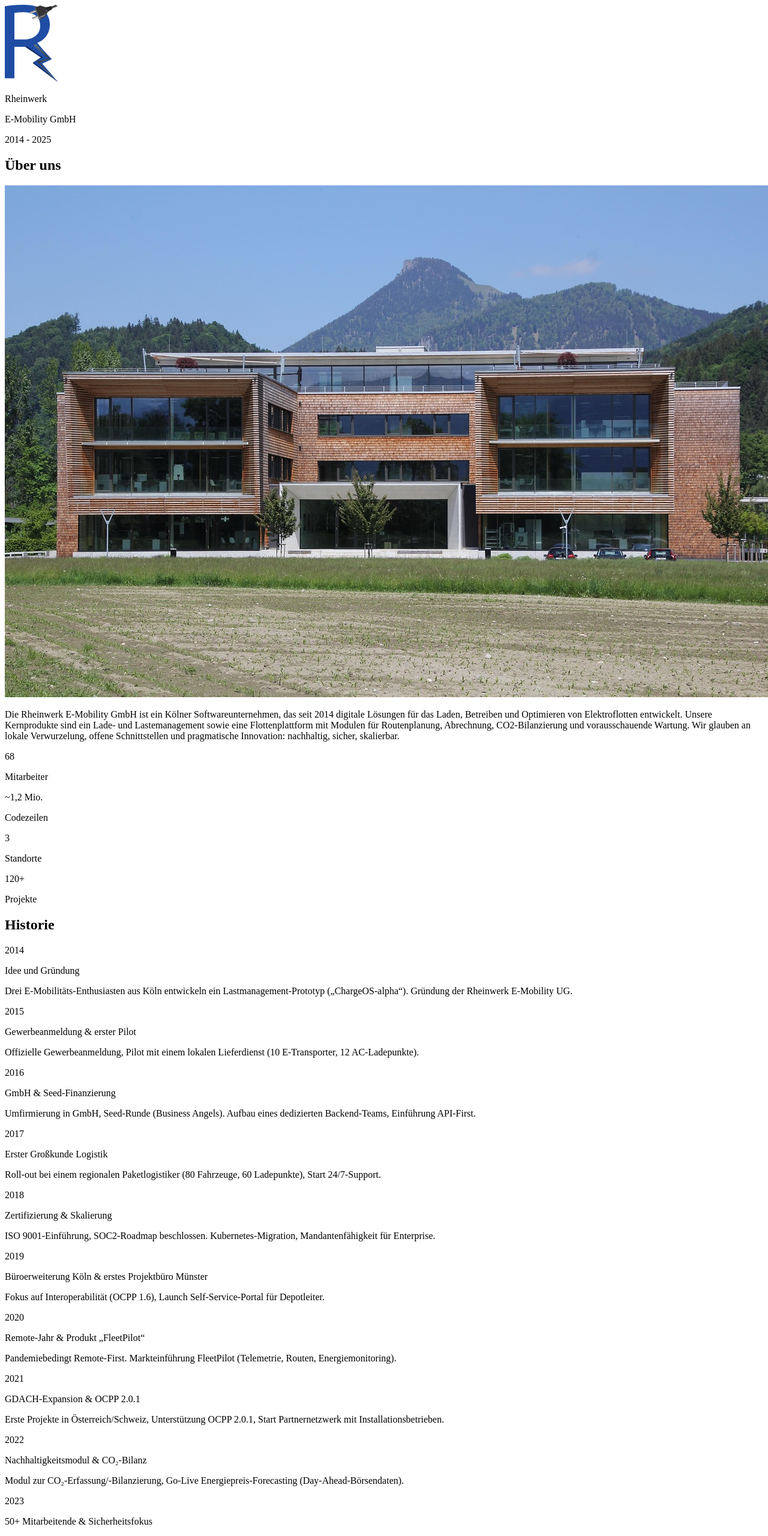
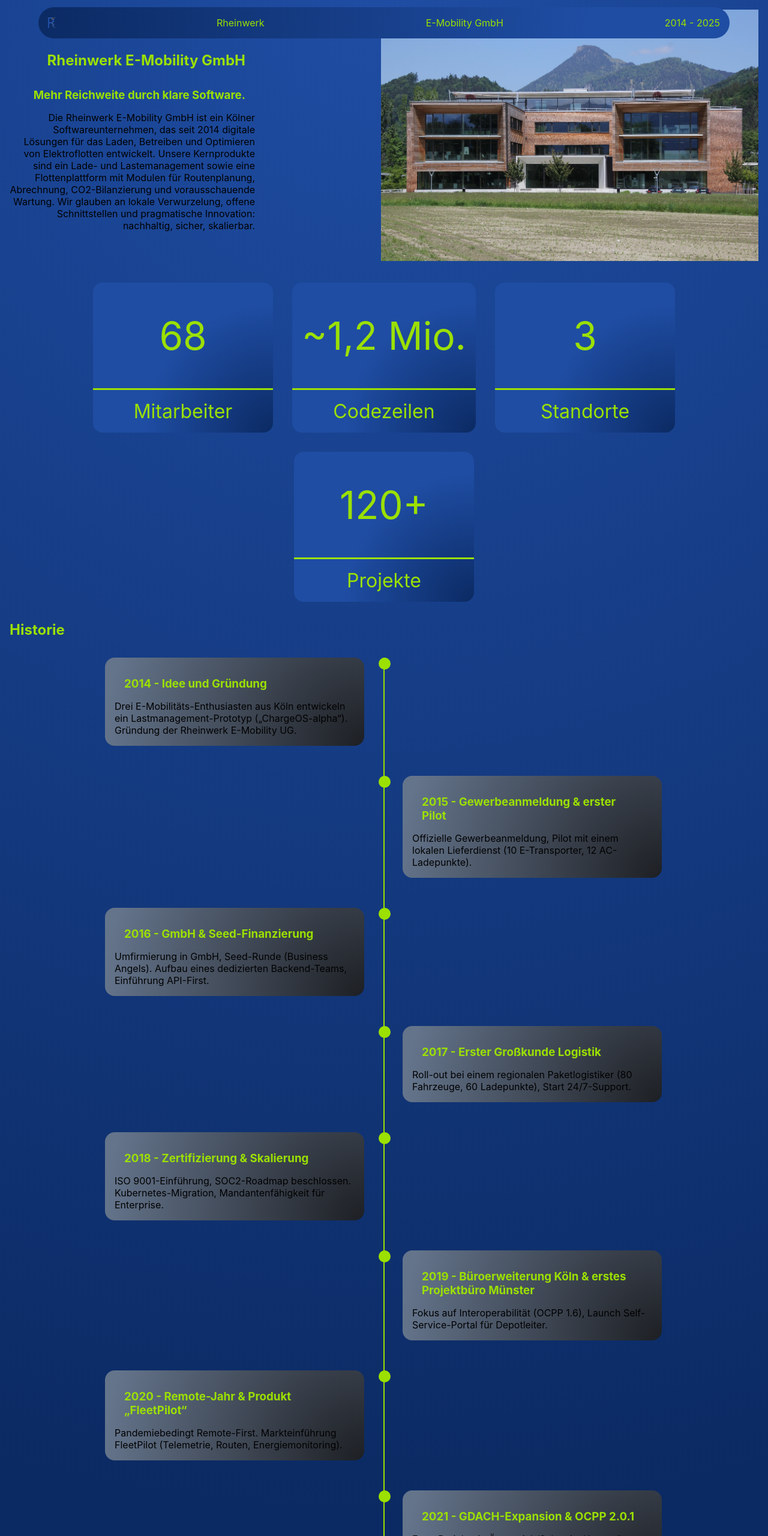
Before and after one commit to danielStudy7/danielStudy7.github.io, a plain HTML site: page src/html/history.html in a window 1280 px wide. Shown: the top 2560 px of the page at 60% size. Drawn offline with Linux system fonts and the light colour scheme.

Commit message:
stylesheet inkl. Anpassungen in der Struktur

```diff
--- a/src/html/history.html
+++ b/src/html/history.html
@@ -3,12 +3,13 @@
     <head>
         <meta charset="UTF-8">
         <title>Firmenhistorie</title>
-        <link rel="icon" href="/ressource/img/logo.png">
+        <link rel="icon" href="/ressource/img/favicon3.svg">
+        <link rel="stylesheet" href="/src/styles/style.css"
         <meta name="viewport" content= "width=device-width, initial-scale=1.0">
     </head>
     <body>
         <!---Header-->
-        <div>
+        <div class="header">
             <img class="logo" src="/ressource/img/logo.png">
             <p>Rheinwerk</p>
             <p>E-Mobility GmbH</p>
@@ -17,157 +18,197 @@
 
         <!---Über uns-->
         <div class="container">
-            <h2>Über uns</h2>
+            <div class="image-container">
+                <div class="text-companyName">
+                    <h2>Rheinwerk E-Mobility GmbH</h2>
+                    <h3>Mehr Reichweite durch klare Software.</h3>
+                    <p>Die Rheinwerk E-Mobility GmbH ist ein Kölner Softwareunternehmen, das seit 2014 digitale Lösungen für das Laden, Betreiben und Optimieren von Elektroflotten entwickelt. Unsere Kernprodukte sind ein Lade- und Lastemanagement sowie eine Flottenplattform mit Modulen für Routenplanung, Abrechnung, CO2-Bilanzierung und vorausschauende Wartung. Wir glauben an lokale Verwurzelung, offene Schnittstellen und pragmatische Innovation: nachhaltig, sicher, skalierbar.</p>
+                </div>
+                <div>
                     <img src="/ressource/img/building.jpg">
-            <p>Die Rheinwerk E-Mobility GmbH ist ein Kölner Softwareunternehmen, das seit 2014 digitale Lösungen für das Laden, Betreiben und Optimieren von Elektroflotten entwickelt. Unsere Kernprodukte sind ein Lade- und Lastemanagement sowie eine Flottenplattform mit Modulen für Routenplanung, Abrechnung, CO2-Bilanzierung und vorausschauende Wartung. Wir glauben an lokale Verwurzelung, offene Schnittstellen und pragmatische Innovation: nachhaltig, sicher, skalierbar.</p>
+                </div>
             </div>
 
             <!---Kennzahlen-->
             <div class="container">
                 <div class="card">
+                    <div class="card-count">
                         <p>68</p>
+                    </div>
+                    <div class="card-highlightText">
                         <p>Mitarbeiter</p>
                     </div>
+                </div>
                 <div class="card">
+                    <div class="card-count">
                         <p>~1,2 Mio.</p>
+                    </div>
+                    <div class="card-highlightText">
                         <p>Codezeilen</p>
                     </div>
+                </div>
                 <div class="card">
+                    <div class="card-count">
                         <p>3</p>
+                    </div>
+                    <div class="card-highlightText">
                         <p>Standorte</p>
                     </div>
+                </div>
                 <div class="card">
+                    <div class="card-count">
                         <p>120+</p>
+                    </div>
+                    <div class="card-highlightText">
                         <p>Projekte</p>
                     </div>
-        </div>
-
-        <!---Historie--->
-        <div class="container">
-            <h2>Historie</h2>
-            <div class="historyEntry">
-                <div class="year">
-                    <p>2014</p>
-                </div>
-                <div>
-                    <p>Idee und Gründung</p>
-                    <p>Drei E-Mobilitäts-Enthusiasten aus Köln entwickeln ein Lastmanagement-Prototyp („ChargeOS-alpha“). Gründung der Rheinwerk E-Mobility UG.</p>
-                </div>
-            </div>
-            <div class="historyEntry">
-                <div class="year">
-                    <p>2015</p>
-                </div>
-                <div>
-                    <p>Gewerbeanmeldung & erster Pilot</p>
-                    <p>Offizielle Gewerbeanmeldung, Pilot mit einem lokalen Lieferdienst (10 E-Transporter, 12 AC-Ladepunkte).</p>
-                </div>
-            </div>
-            <div class="historyEntry">
-                <div class="year">
-                    <p>2016</p>
-                </div>
-                <div>
-                    <p>GmbH & Seed-Finanzierung</p>
-                    <p>Umfirmierung in GmbH, Seed-Runde (Business Angels). Aufbau eines dedizierten Backend-Teams, Einführung API-First.</p>
-                </div>
-            </div>
-            <div class="historyEntry">
-                <div class="year">
-                    <p>2017</p>
-                </div>
-                <div>
-                    <p>Erster Großkunde Logistik</p>
-                    <p>Roll-out bei einem regionalen Paketlogistiker (80 Fahrzeuge, 60 Ladepunkte), Start 24/7-Support.</p>
-                </div>
-            </div>
-            <div class="historyEntry">
-                <div class="year">
-                    <p>2018</p>
-                </div>
-                <div>
-                    <p>Zertifizierung & Skalierung</p>
-                    <p>ISO 9001-Einführung, SOC2-Roadmap beschlossen. Kubernetes-Migration, Mandantenfähigkeit für Enterprise.</p>
-                </div>
-            </div>
-            <div class="historyEntry">
-                <div class="year">
-                    <p>2019</p>
-                </div>
-                <div>
-                    <p>Büroerweiterung Köln & erstes Projektbüro Münster</p>
-                    <p>Fokus auf Interoperabilität (OCPP 1.6), Launch Self-Service-Portal für Depotleiter.</p>
-                </div>
-            </div>
-            <div class="historyEntry">
-                <div class="year">
-                    <p>2020</p>
-                </div>
-                <div>
-                    <p>Remote-Jahr & Produkt „FleetPilot“</p>
-                    <p>Pandemiebedingt Remote-First. Markteinführung FleetPilot (Telemetrie, Routen, Energiemonitoring).</p>
-                </div>
-            </div>
-            <div class="historyEntry">
-                <div class="year">
-                    <p>2021</p>
-                </div>
-                <div>
-                    <p>GDACH-Expansion & OCPP 2.0.1</p>
-                    <p>Erste Projekte in Österreich/Schweiz, Unterstützung OCPP 2.0.1, Start Partnernetzwerk mit Installationsbetrieben.</p>
-                </div>
-            </div>
-            <div class="historyEntry">
-                <div class="year">
-                    <p>2022</p>
-                </div>
-                <div>
-                    <p>Nachhaltigkeitsmodul & CO₂-Bilanz</p>
-                    <p>Modul zur CO₂-Erfassung/-Bilanzierung, Go-Live Energiepreis-Forecasting (Day-Ahead-Börsendaten).</p>
-                </div>
-            </div>
-            <div class="historyEntry">
-                <div class="year">
-                    <p>2023</p>
-                </div>
-                <div>
-                    <p>50+ Mitarbeitende & Sicherheitsfokus</p>
-                    <p>Security-Team, Rolling Key Rotation, Pen-Tests. Erste kommunale Flotten (Stadtwerke).</p>
-                </div>
-            </div>
-            <div class="historyEntry">
-                <div class="year">
-                    <p>2024</p>
-                </div>
-                <div>
-                    <p>Schnellladen & Lastspitzen-KI</p>
-                    <p>DC-Schnellladen (150 kW+) mit Peak-Shaving. Erste Campus-Microgrid-Integration (PV + Speicher).</p>
-                </div>
-            </div>
-            <div class="historyEntry">
-                <div class="year">
-                    <p>2025</p>
-                </div>
-                <div>
-                    <p>Prädiktive Wartung & Europa-Ready</p>
-                    <p>Einführung Predictive Maintenance (Anomalieerkennung an Ladepunkten/Fahrzeugen). Lokalisierungen für NL/FR. 14.500 verwaltete Ladepunkte.</p>
                 </div>
             </div>
         </div>
 
+        <!---Historie als ul implementieren und stylen--->
+        <h2>Historie</h2>
+        <div class="history-container">
+            <ul>
+                <li>
+                    <div class="box">
+                        <h3>2014 - Idee und Gründung</h3>
+                        <p>Drei E-Mobilitäts-Enthusiasten aus Köln entwickeln ein Lastmanagement-Prototyp („ChargeOS-alpha“). Gründung der Rheinwerk E-Mobility UG.</p>
+                    </div>
+                </li>
+                <li>
+                    <div>
+                        <h3>2015 - Gewerbeanmeldung & erster Pilot</h3>
+                        <p>Offizielle Gewerbeanmeldung, Pilot mit einem lokalen Lieferdienst (10 E-Transporter, 12 AC-Ladepunkte).</p>
+                    </div>
+                </li>
+                <li>
+                    <div>
+                        <h3>2016 - GmbH & Seed-Finanzierung</h3>
+                        <p>Umfirmierung in GmbH, Seed-Runde (Business Angels). Aufbau eines dedizierten Backend-Teams, Einführung API-First.</p>
+                    </div>
+                </li>
+                <li>
+                    <div>
+                        <h3>2017 - Erster Großkunde Logistik</h3>
+                        <p>Roll-out bei einem regionalen Paketlogistiker (80 Fahrzeuge, 60 Ladepunkte), Start 24/7-Support.</p>
+                    </div>
+                </li>
+                <li>
+                    <div>
+                        <h3>2018 - Zertifizierung & Skalierung</h3>
+                        <p>ISO 9001-Einführung, SOC2-Roadmap beschlossen. Kubernetes-Migration, Mandantenfähigkeit für Enterprise.</p>
+                    </div>
+                </li>
+                <li>
+                    <div>
+                        <h3>2019 - Büroerweiterung Köln & erstes Projektbüro Münster</h3>
+                        <p>Fokus auf Interoperabilität (OCPP 1.6), Launch Self-Service-Portal für Depotleiter.</p>
+                    </div>
+                </li>
+                <li>
+                    <div>
+                        <h3>2020 - Remote-Jahr & Produkt „FleetPilot“</h3>
+                        <p>Pandemiebedingt Remote-First. Markteinführung FleetPilot (Telemetrie, Routen, Energiemonitoring).</p>
+                    </div>
+                </li>
+                <li>
+                    <div>
+                        <h3>2021 - GDACH-Expansion & OCPP 2.0.1</h3>
+                        <p>Erste Projekte in Österreich/Schweiz, Unterstützung OCPP 2.0.1, Start Partnernetzwerk mit Installationsbetrieben.</p>
+                    </div>
+                </li>
+                <li>
+                    <div>
+                        <h3>2022 - Nachhaltigkeitsmodul & CO₂-Bilanz</h3>
+                        <p>Modul zur CO₂-Erfassung/-Bilanzierung, Go-Live Energiepreis-Forecasting (Day-Ahead-Börsendaten).</p>
+                    </div>
+                </li>
+                <li>
+                    <div>
+                        <h3>2023 - 50+ Mitarbeitende & Sicherheitsfokus</h3>
+                        <p>Security-Team, Rolling Key Rotation, Pen-Tests. Erste kommunale Flotten (Stadtwerke).</p>
+                    </div>
+                </li>
+                <li>
+                    <div>
+                        <h3>2024 - Schnellladen & Lastspitzen-KI</h3>
+                        <p>DC-Schnellladen (150 kW+) mit Peak-Shaving. Erste Campus-Microgrid-Integration (PV + Speicher).</p>
+                    </div>
+                </li>
+                <li>
+                    <div>
+                        <h3>Prädiktive Wartung & Europa-Ready</h3>
+                        <p>Einführung Predictive Maintenance (Anomalieerkennung an Ladepunkten/Fahrzeugen). Lokalisierungen für NL/FR. 14.500 verwaltete Ladepunkte.</p>
+                    </div>
+                </li>
+            </ul>
+        </div>
+
         <!---Das Team-->
+        <h2>Das Team</h2>
         <div class="container">
-            <h2>Das Team</h2>
+            <div class="card">
+                <div class="card-picture">
+                    <img src="/ressource/img/placeholder.jpg"/>
+                </div>
+                <div class="card-highlightText">
+                    <p>Maximilian</p>
+                    <p>CEO</p>
+                </div>
+            </div>
+            <div class="card">
+                <div class="card-picture">
+                    <img src="/ressource/img/placeholder.jpg"/>
+                </div>
+                <div class="card-highlightText">
+                    <p>Paul</p>
+                    <p>CTPO</p>
+                </div>
+            </div>
+            <div class="card">
+                <div class="card-picture">
+                    <img src="/ressource/img/placeholder.jpg"/>
+                </div>
+                <div class="card-highlightText">
+                    <p>Peter</p>
+                    <p>Head of Product</p>
+                </div>
+            </div>
         </div>
 
         <!---Produkte-->
+        <h2>Produkte</h2>
         <div class="container">
-            <h2>Produkte</h2>
+            <div class="card">
+                <div class="card-product">
+                    <p>Das Betriebssystem fürs Laden: verteilt Leistung dynamisch auf AC/DC-Ladepunkte, verhindert Lastspitzen und hält OCPP-Hardware zentral unter Kontrolle. Integriert PV/Batterie, Tarife und Abrechnung – skalierbar vom Depot bis zum Campus.</p>
+                </div>
+                <div class="card-highlightText">
+                    <p>ChargeOS</p>
+                </div>
+            </div>
+            <div class="card">
+                <div class="card-product">
+                    <p>Alle Fahrzeugdaten an einem Ort: SoC, Routen, Ladefenster und Wartung im Blick. Mit Reichweitenmodellen, Einsatzplanung und Predictive Maintenance senkt FleetPilot Kosten und erhöht die Einsatzzeit deiner E-Flotte.</p>
+                </div>
+                <div class="card-highlightText">
+                    <p>FleetPilot</p>
+                </div>
+            </div>
+            <div class="card">
+                <div class="card-product">
+                    <p>Unsere Edge-Software für stabile Standorte: lokales Regelwerk, Offline-Fallback und geringe Latenz direkt am Standort. Läuft auf Standard-Industrie-Hardware und synchronisiert sicher mit der Cloud.</p>
+                </div>
+                <div class="card-highlightText">
+                    <p>Rheinwerk Edge</p>
+                </div>
+            </div>
         </div>
 
         <!---Quiz-->
+        <h2>Quiz</h2>
         <div class="container">
-            <h2>Quiz</h2>
         </div>
 
         <!---Schlussteil-->
--- /dev/null
+++ b/src/styles/style.css
@@ -0,0 +1,209 @@
+:root {
+    --primary: #1f4da3;
+    --secondary: #0f6a6a;
+    --electricLime: #9be000;
+    --neutralAnthrazit: #1d1f23 ;
+    --neutralMarine: #0b2a63 ;
+    --neutralSlate: #64748b ;
+}
+
+* {
+    margin: 0;
+    padding: 0;
+}
+
+html, body {
+    font-family: -apple-system, BlinkMacSystemFont, system-ui, sans-serif;
+    background: radial-gradient(circle at top, #1f4da3 0, #0b2a63 55%);
+}
+
+.header {
+      position: fixed;
+      top: 12px;
+      left: 50%;
+      transform: translateX(-50%);
+      width: min(1120px, 100% - 32px);
+      z-index: 900;
+      display: flex;
+      align-items: center;
+      justify-content: space-between;
+
+      color: var(--electricLime);
+
+      border-radius: 50px;
+      background: radial-gradient(circle at top left, #0b2a63 0, #1f4da3 80%);
+      -webkit-border-radius: 50px;
+      -moz-border-radius: 50px;
+      -ms-border-radius: 50px;
+      -o-border-radius: 50px;
+
+      padding: 1rem;
+}
+
+.header img {
+    width: 12px;
+}
+
+h1, h2, h3 {
+    color: var(--electricLime);
+    padding: 1rem;
+}
+
+.container {
+    display: flex;
+    flex-wrap: wrap;
+
+    align-items: center;
+    justify-content: center;
+}
+
+.image-container {
+    display: flex;
+
+    justify-content: center;
+    align-items: center;
+
+    text-align: right;
+    padding: 1rem;
+}
+
+.image-container div img {
+    height: 100%;
+}
+
+/*Cards*/
+.card {
+    display: grid;
+    grid-template-rows: 2fr;
+    min-width: 300px;
+    max-width: 350px;
+    min-height: 250px;
+    max-height: 450px;
+
+    background: radial-gradient(circle at bottom right, #0b2a63 0, #1f4da3 55%);
+
+    border-radius: 1rem;
+    -webkit-border-radius: 1rem;
+    -moz-border-radius: 1rem;
+    -ms-border-radius: 1rem;
+    -o-border-radius: 1rem;
+
+    text-align: center;
+
+    margin: 1rem;
+}
+
+.card-count {
+    display: flex;
+    align-items: center;
+    justify-content: center;
+
+    color: var(--electricLime);
+    font-size: 4rem;
+
+    padding: 1rem;
+}
+
+.card-highlightText {
+    color: var(--electricLime);
+    font-size: 2em;
+
+    border-top: solid;
+
+    padding: 1rem;
+}
+
+.card-product {
+    display: flex;
+
+    align-items: center;
+    justify-content: center;
+
+    padding: 1rem;
+}
+
+img {
+    width: 75%;
+}
+
+.text-companyName {
+    width: 50%;
+}
+
+/*History*/
+.history-container {
+    padding: 1rem;
+}
+
+.history-container ul li {
+    list-style: none;
+    position: relative;
+
+    width: 2px;
+
+    background: var(--electricLime);
+
+    margin: 0 auto;
+    padding-bottom: 50px;
+}
+
+/*Dots*/
+.history-container ul li::before {
+    position: absolute;
+    content: "";
+
+    width: 20px;
+    height: 20px;
+
+    border-radius: 50%;
+    -webkit-border-radius: 50%;
+    -moz-border-radius: 50%;
+    -ms-border-radius: 50%;
+    -o-border-radius: 50%;
+
+    background-color: var(--electricLime);
+    left: -0.5rem;
+}
+
+/*Box*/
+.history-container ul li:nth-child(odd) div {
+    left: -29rem;
+}
+
+.history-container ul li div {
+    position: relative;
+
+    bottom: 0;
+    width: 400px;
+
+    background: radial-gradient(circle at bottom right, #1d1f23 0, #64748b 95%);
+    left: 2rem;
+
+    border-radius: 1rem;
+    -webkit-border-radius: 1rem;
+    -moz-border-radius: 1rem;
+    -ms-border-radius: 1rem;
+    -o-border-radius: 1rem;
+
+    padding: 1rem;
+}
+
+button {
+    width: 200px;
+    height: 50px;
+    background: #9be000;
+
+    border-style: hidden;
+    border-radius: 1rem;
+    -webkit-border-radius: 1rem;
+    -moz-border-radius: 1rem;
+    -ms-border-radius: 1rem;
+    -o-border-radius: 1rem;
+
+    margin: 1rem;
+    padding: 1rem;
+}
+
+button:hover {
+    background: radial-gradient(circle at bottom right, #0f6a6a 0, #9be000 80%);
+}
```
Also changed, not shown: ressource/img/favicon.png (added), ressource/img/favicon3.svg (added), ressource/img/placeholder.jpg (added), 3 other files. Lines whose indentation alone changed are shown as unchanged.
